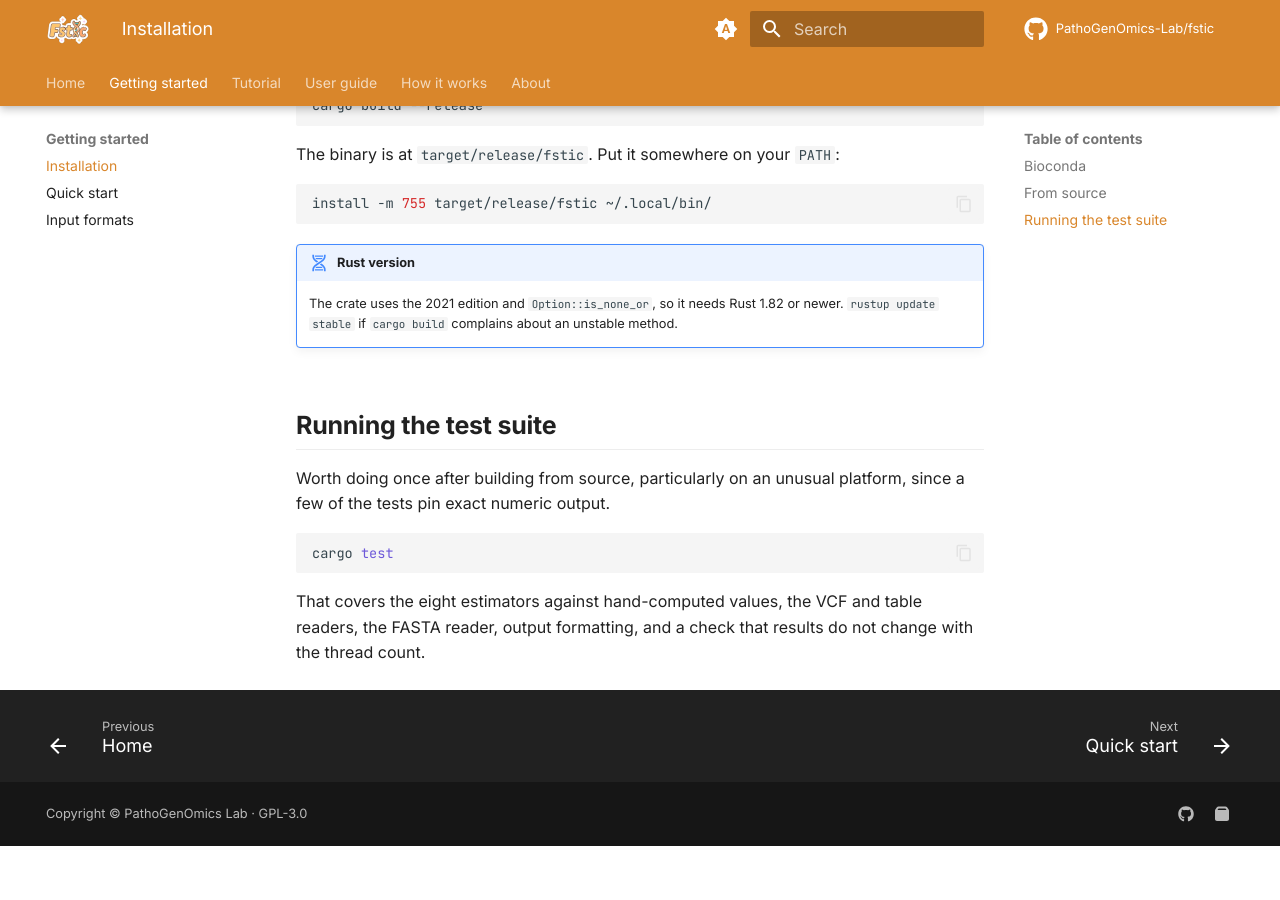
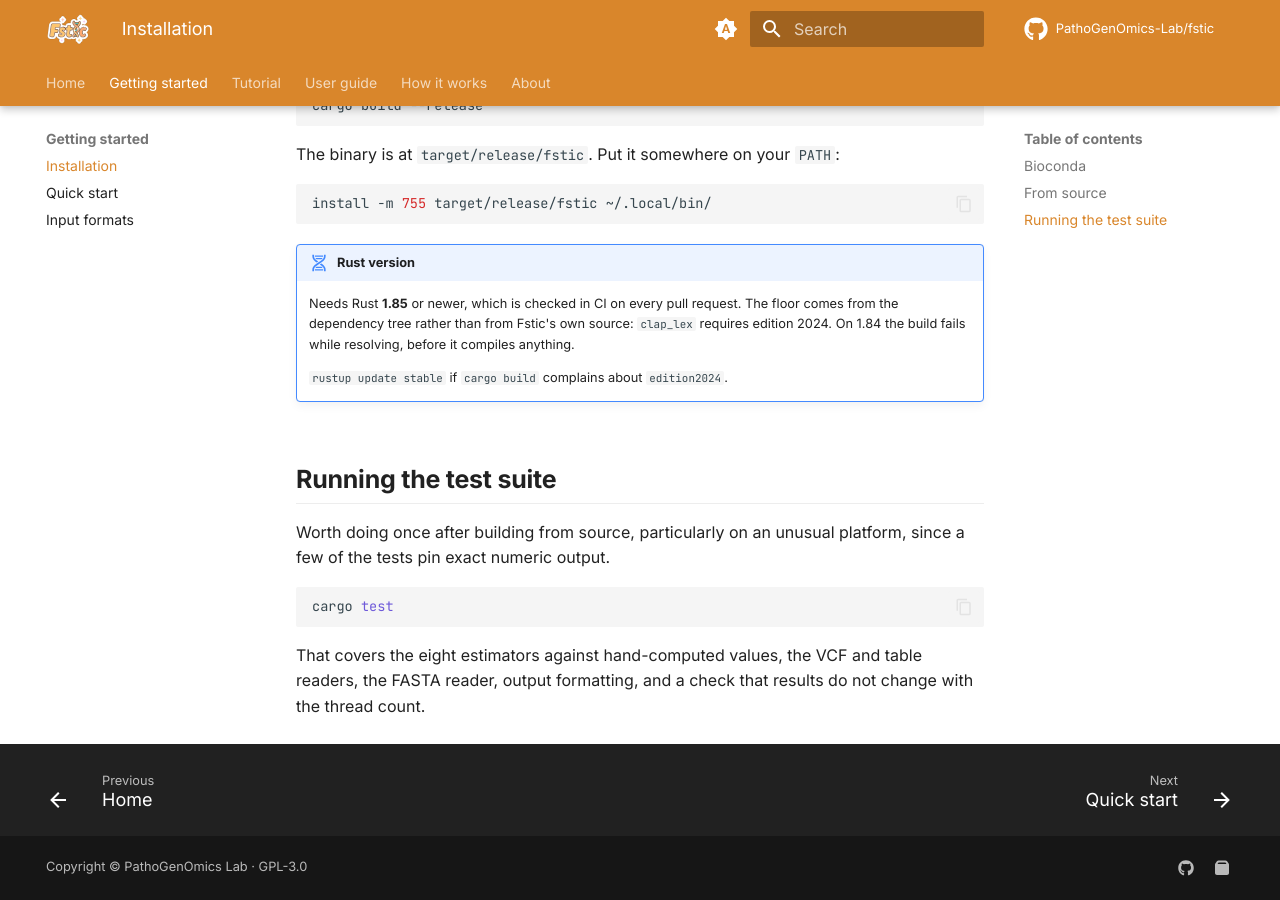
Before and after one commit to PathoGenOmics-Lab/fstic, an MkDocs documentation site: the page built from docs/getting-started/installation.md, in a window 1280 px wide and 900 px high, scrolled down 647 px. Built offline with MkDocs 1.6.1 and Material for MkDocs 9.7.7, drawn with Linux system fonts in a browser that asks for light colours; comment, search, counter and statistics services are not loaded; before the commit the page ends 1493 px from its top, so only the background shows below that.

Commit message:
Declare the minimum supported Rust version, and correct it
The installation page said 1.82, reasoning from the one standard-library
method this crate uses that needed it, Option::is_none_or. That was the wrong
place to look: the floor comes from the dependency tree, and clap_lex requires
edition 2024, which needs 1.85.

Checked rather than reasoned about this time. On 1.84 the build fails while
resolving, before it compiles a line; on 1.85 all 83 tests pass. So the floor
is 1.85, and it is now `rust-version` in Cargo.toml, where cargo enforces it
instead of a docs page asserting it.

```diff
--- a/Cargo.toml
+++ b/Cargo.toml
@@ -2,6 +2,11 @@
 name = "fstic"
 version = "1.0.1"
 edition = "2021"
+# The floor is set by the dependency tree, not by this crate's own source:
+# clap_lex requires edition2024, which needs 1.85. 1.84 fails to resolve at all.
+# CI verifies this; keep it equal to the `toolchain:` input in
+# .github/workflows/ci.yml.
+rust-version = "1.85"
 authors = ["Paula Ruiz-Rodriguez <paula.ruiz.rodriguez@csic.es>"]
 description = "High-performance pairwise genetic distance calculator from allele-frequency data"
 license = "GPL-3.0"
--- a/docs/getting-started/installation.md
+++ b/docs/getting-started/installation.md
@@ -40,9 +40,12 @@ install -m 755 target/release/fstic ~/.local/bin/
 
 !!! note "Rust version"
 
-    The crate uses the 2021 edition and `Option::is_none_or`, so it needs Rust
-    1.82 or newer. `rustup update stable` if `cargo build` complains about an
-    unstable method.
+    Needs Rust **1.85** or newer, which is checked in CI on every pull request.
+    The floor comes from the dependency tree rather than from Fstic's own
+    source: `clap_lex` requires edition 2024. On 1.84 the build fails while
+    resolving, before it compiles anything.
+
+    `rustup update stable` if `cargo build` complains about `edition2024`.
 
 ## Running the test suite
 
```
